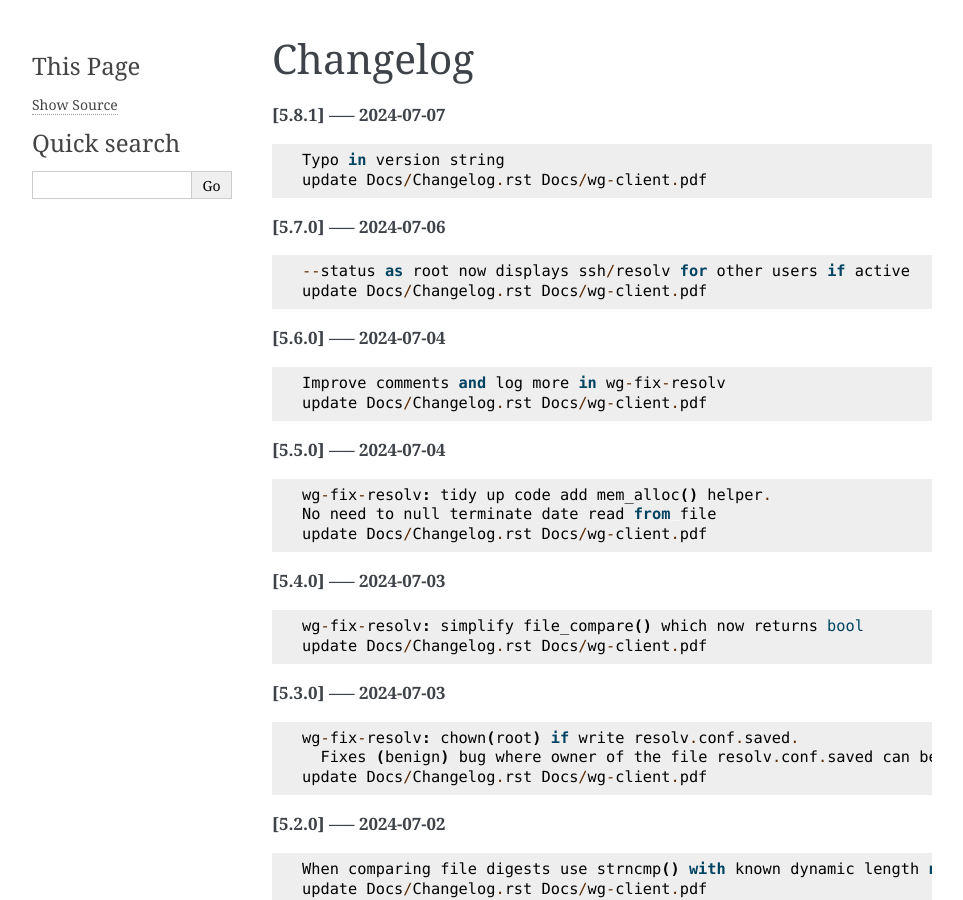
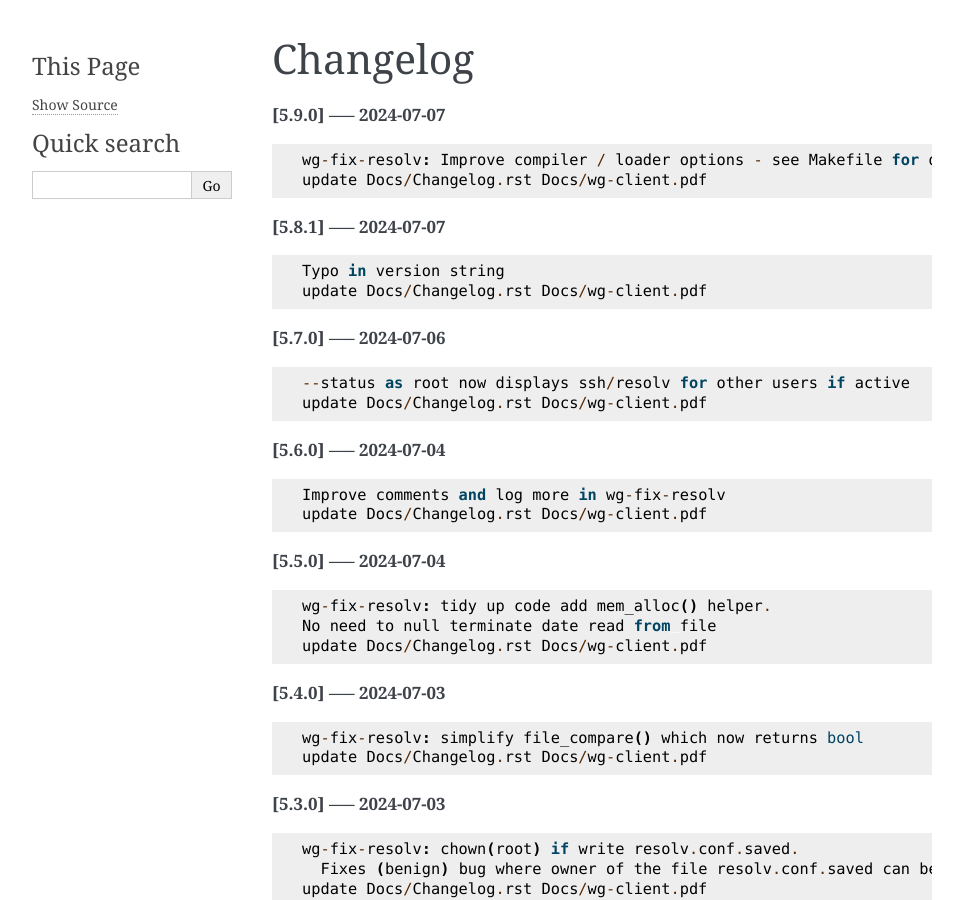
Before and after one commit to gene-git/wg-client, a Sphinx documentation site: the page built from Docs/Changelog.rst, in a window 1280 px wide and 900 px high. Shown: the whole window, without its empty margins (148-1111 px from the left). Built offline with Sphinx 7.4.7, drawn with Linux system fonts in a browser that asks for light colours.

Commit message:
update Docs/Changelog.rst Docs/wg-client.pdf

```diff
--- a/Docs/Changelog.rst
+++ b/Docs/Changelog.rst
@@ -1,5 +1,11 @@
 Changelog
 =========
+
+**[5.9.0] ----- 2024-07-07** ::
+
+	    wg-fix-resolv: Improve compiler / loader options - see Makefile for details
+	    update Docs/Changelog.rst Docs/wg-client.pdf
+
 
 **[5.8.1] ----- 2024-07-07** ::
 
```
Also changed, not shown: 1 other file.
